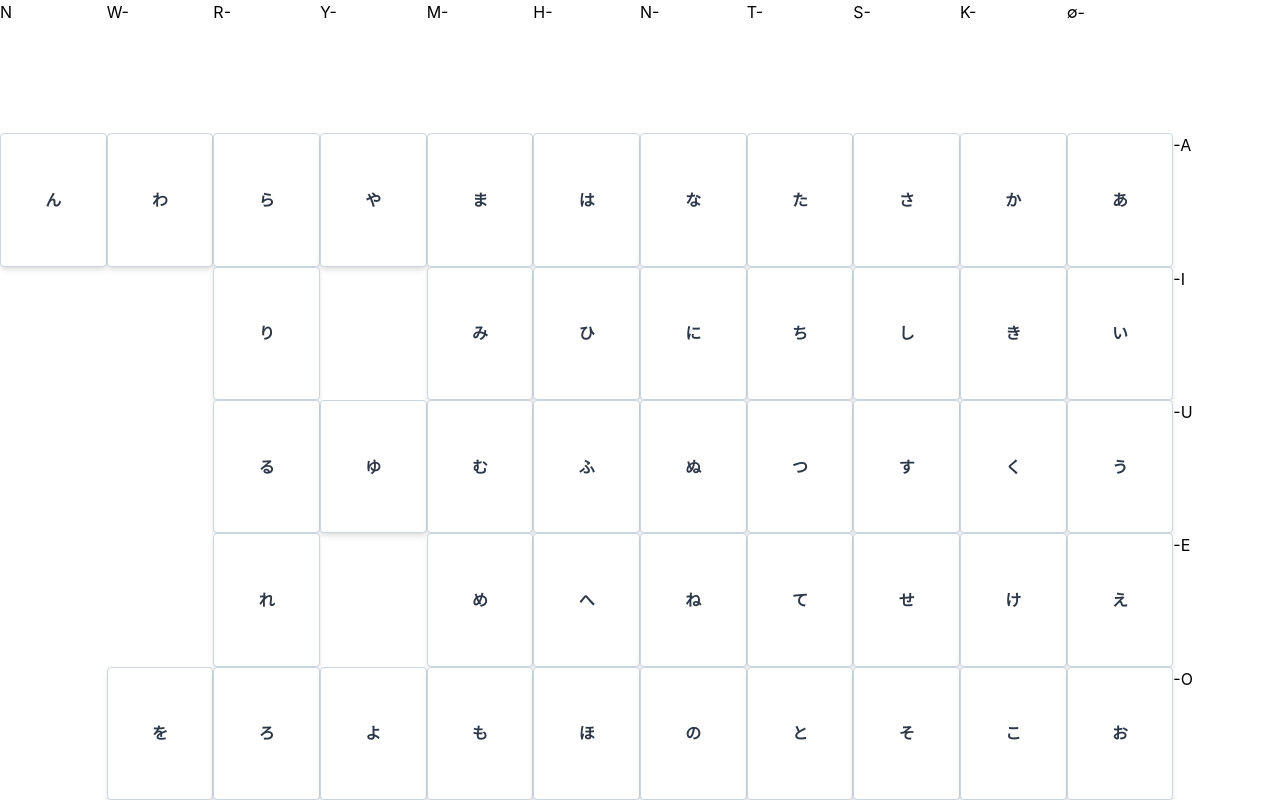
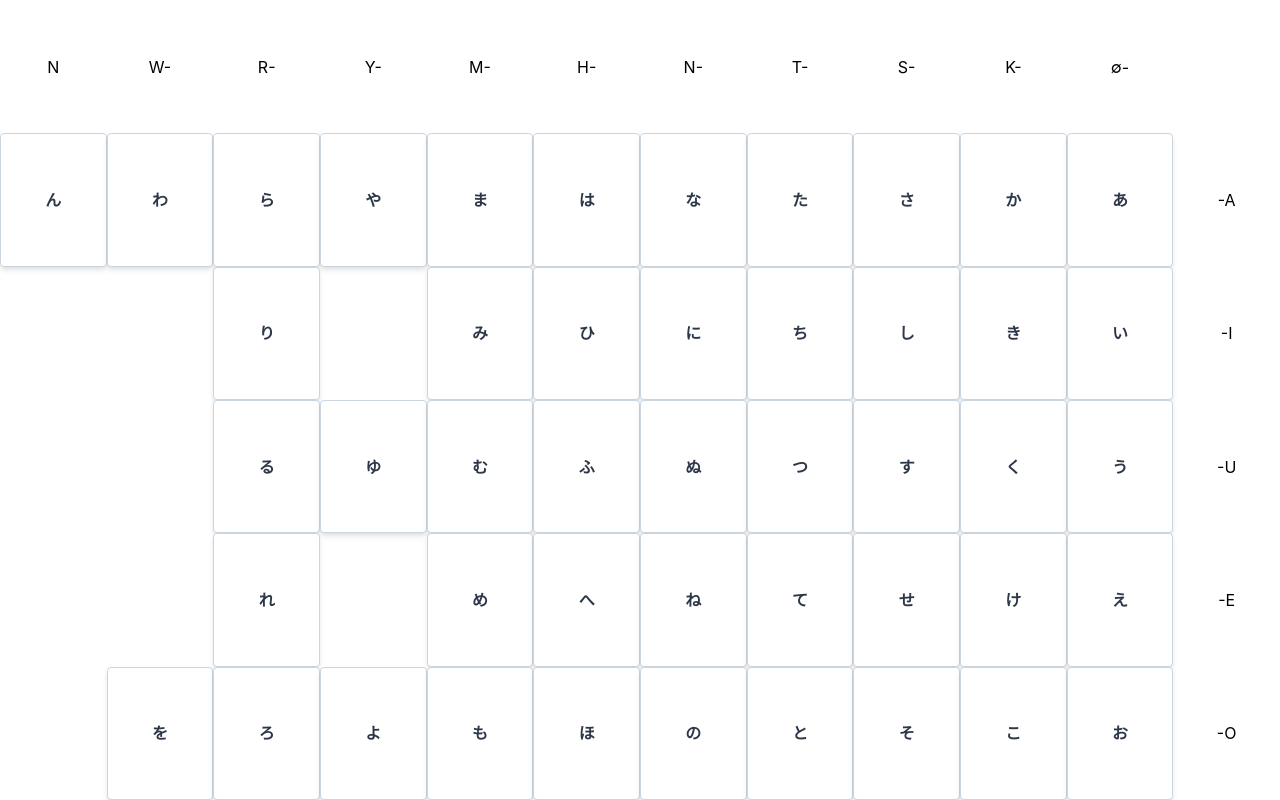
Before and after one commit to tryenc/hiragana, a React (Create React App) app: page / in a window 1280 px wide. Built offline with nearby package versions, Linux system fonts and the light colour scheme.

Commit message:
Table orientation for landscape and portrait

```diff
--- a/src/App.js
+++ b/src/App.js
@@ -1,8 +1,13 @@
-import React from "react"
+import React, { useState } from "react"
 import { Table } from "./Table"
 
 function App() {
-  return <Table />
+  const [orientation, setOrientation] = useState(window.screen.orientation.type)
+  window.screen.orientation.addEventListener("change", e => {
+    setOrientation(e.target.type)
+  })
+
+  return <Table orientation={orientation} />
 }
 
 export default App
--- a/src/Character.jsx
+++ b/src/Character.jsx
@@ -9,7 +9,7 @@ export const Character = ({ audioPath, character, style: parentStyle }) => {
     pronunciation.play()
     setPlaying(true)
   }
-
+  // remove this event listener
   pronunciation.addEventListener("ended", () => setPlaying(false))
 
   return (
--- a/src/Table.jsx
+++ b/src/Table.jsx
@@ -3,16 +3,27 @@ import { Character } from "./Character"
 import { characters, firstSound, lastSound } from "./row-configs/index"
 
 const gridStyle = {
-  display: "grid",
-  gridTemplateColumns: "1fr 1fr 1fr 1fr 1fr 1fr 1fr 1fr 1fr 1fr 1fr 1fr",
-  gridTemplateRows: "1fr 1fr 1fr 1fr 1fr 1fr"
+  "landscape-primary": {
+    display: "grid",
+    gridTemplateColumns: "1fr 1fr 1fr 1fr 1fr 1fr 1fr 1fr 1fr 1fr 1fr 1fr",
+    gridTemplateRows: "1fr 1fr 1fr 1fr 1fr 1fr"
+  },
+  "portrait-primary": {
+    display: "grid",
+    gridTemplateRows: "1fr 1fr 1fr 1fr 1fr 1fr 1fr 1fr 1fr 1fr 1fr 1fr",
+    gridTemplateColumns: "1fr 1fr 1fr 1fr 1fr 1fr"
+  }
 }
 
-export function Table() {
+export function Table({ orientation }) {
   return (
-    <div className="h-screen" style={gridStyle}>
+    <div className="h-screen" style={gridStyle[orientation]}>
       {firstSound.map(letter => (
-        <div key={letter.character} style={letter.gridPosition}>
+        <div
+          className="flex items-center justify-center"
+          key={letter.character}
+          style={letter.gridPosition[orientation]}
+        >
           {letter.character}
         </div>
       ))}
@@ -21,11 +32,15 @@ export function Table() {
           key={letter.character}
           audioPath={letter.audioPath}
           character={letter.character}
-          style={letter.gridPosition}
+          style={letter.gridPosition[orientation]}
         />
       ))}
       {lastSound.map(letter => (
-        <div key={letter.character} style={letter.gridPosition}>
+        <div
+          className="flex items-center justify-center"
+          key={letter.character}
+          style={letter.gridPosition[orientation]}
+        >
           {letter.character}
         </div>
       ))}
--- a/src/row-configs/first-sound.js
+++ b/src/row-configs/first-sound.js
@@ -1,46 +1,125 @@
+const index = 1
+
 export const firstSound = [
   {
     character: "N",
-    gridPosition: { gridArea: "1 / 1" }
+    gridPosition: {
+      "landscape-primary": {
+        gridArea: `${index} / 1`
+      },
+      "portrait-primary": {
+        gridArea: `12 / ${index}`
+      }
+    }
   },
   {
     character: "W-",
-    gridPosition: { gridArea: "1 / 2" }
+    gridPosition: {
+      "landscape-primary": {
+        gridArea: `${index} / 2`
+      },
+      "portrait-primary": {
+        gridArea: `11 / ${index}`
+      }
+    }
   },
   {
     character: "R-",
-    gridPosition: { gridArea: "1 / 3" }
+    gridPosition: {
+      "landscape-primary": {
+        gridArea: `${index} / 3`
+      },
+      "portrait-primary": {
+        gridArea: `10 / ${index}`
+      }
+    }
   },
   {
     character: "Y-",
-    gridPosition: { gridArea: "1 / 4" }
+    gridPosition: {
+      "landscape-primary": {
+        gridArea: `${index} / 4`
+      },
+      "portrait-primary": {
+        gridArea: `9 / ${index}`
+      }
+    }
   },
   {
     character: "M-",
-    gridPosition: { gridArea: "1 / 5" }
+    gridPosition: {
+      "landscape-primary": {
+        gridArea: `${index} / 5`
+      },
+      "portrait-primary": {
+        gridArea: `8 / ${index}`
+      }
+    }
   },
   {
     character: "H-",
-    gridPosition: { gridArea: "1 / 6" }
+    gridPosition: {
+      "landscape-primary": {
+        gridArea: `${index} / 6`
+      },
+      "portrait-primary": {
+        gridArea: `7 / ${index}`
+      }
+    }
   },
   {
     character: "N-",
-    gridPosition: { gridArea: "1 / 7" }
+    gridPosition: {
+      "landscape-primary": {
+        gridArea: `${index} / 7`
+      },
+      "portrait-primary": {
+        gridArea: `6 / ${index}`
+      }
+    }
   },
   {
     character: "T-",
-    gridPosition: { gridArea: "1 / 8" }
+    gridPosition: {
+      "landscape-primary": {
+        gridArea: `${index} / 8`
+      },
+      "portrait-primary": {
+        gridArea: `5 / ${index}`
+      }
+    }
   },
   {
     character: "S-",
-    gridPosition: { gridArea: "1 / 9" }
+    gridPosition: {
+      "landscape-primary": {
+        gridArea: `${index} / 9`
+      },
+      "portrait-primary": {
+        gridArea: `4 / ${index}`
+      }
+    }
   },
   {
     character: "K-",
-    gridPosition: { gridArea: "1 / 10" }
+    gridPosition: {
+      "landscape-primary": {
+        gridArea: `${index} / 10`
+      },
+      "portrait-primary": {
+        gridArea: `3 / ${index}`
+      }
+    }
   },
   {
     character: "∅-",
-    gridPosition: { gridArea: "1 / 11" }
+    gridPosition: {
+      "landscape-primary": {
+        gridArea: `${index} / 11`
+      },
+      "portrait-primary": {
+        gridArea: `2 / ${index}`
+      }
+    }
   }
 ]
--- a/src/row-configs/last-sound.js
+++ b/src/row-configs/last-sound.js
@@ -1,22 +1,60 @@
+const colIndex = 12
+const rowIndex = 1
+
 export const lastSound = [
   {
     character: "-A",
-    gridPosition: { gridArea: "2 / 12" }
+    gridPosition: {
+      "landscape-primary": {
+        gridArea: `2 / ${colIndex}`
+      },
+      "portrait-primary": {
+        gridArea: `${rowIndex} / 2`
+      }
+    }
   },
   {
     character: "-I",
-    gridPosition: { gridArea: "3 / 12" }
+    gridPosition: {
+      "landscape-primary": {
+        gridArea: `3 / ${colIndex}`
+      },
+      "portrait-primary": {
+        gridArea: `${rowIndex} / 3`
+      }
+    }
   },
   {
     character: "-U",
-    gridPosition: { gridArea: "4 / 12" }
+    gridPosition: {
+      "landscape-primary": {
+        gridArea: `4 / ${colIndex}`
+      },
+      "portrait-primary": {
+        gridArea: `${rowIndex} / 4`
+      }
+    }
   },
   {
     character: "-E",
-    gridPosition: { gridArea: "5 / 12" }
+    gridPosition: {
+      "landscape-primary": {
+        gridArea: `5 / ${colIndex}`
+      },
+      "portrait-primary": {
+        gridArea: `${rowIndex} / 5`
+      }
+    }
   },
   {
     character: "-O",
-    gridPosition: { gridArea: "6 / 12" }
+    gridPosition: {
+      "landscape-primary": {
+        gridArea: `6 / ${colIndex}`
+      },
+      "portrait-primary": {
+        gridArea: `${rowIndex} / 6`
+      }
+    }
   }
 ]
--- a/src/row-configs/row-a.js
+++ b/src/row-configs/row-a.js
@@ -10,62 +10,139 @@ import sa from "../audio/sa.mp3"
 import ka from "../audio/ka.mp3"
 import a from "../audio/a.mp3"
 
-const rowIndex = 2
+const index = 2
 
 export const rowA = [
   {
     audioPath: n,
     character: "ん",
-    gridPosition: { gridArea: `${rowIndex} / 1` }
+    gridPosition: {
+      "landscape-primary": {
+        gridArea: `${index} / 1`
+      },
+      "portrait-primary": {
+        gridArea: `12 / ${index}`
+      }
+    }
   },
   {
     audioPath: wa,
     character: "わ",
-    gridPosition: { gridArea: `${rowIndex} / 2` }
+    gridPosition: {
+      "landscape-primary": {
+        gridArea: `${index} / 2`
+      },
+      "portrait-primary": {
+        gridArea: `11 / ${index}`
+      }
+    }
   },
   {
     audioPath: ra,
     character: "ら",
-    gridPosition: { gridArea: `${rowIndex} / 3` }
+    gridPosition: {
+      "landscape-primary": {
+        gridArea: `${index} / 3`
+      },
+      "portrait-primary": {
+        gridArea: `10 / ${index}`
+      }
+    }
   },
   {
     audioPath: ya,
     character: "や",
-    gridPosition: { gridArea: `${rowIndex} / 4` }
+    gridPosition: {
+      "landscape-primary": {
+        gridArea: `${index} / 4`
+      },
+      "portrait-primary": {
+        gridArea: `9 / ${index}`
+      }
+    }
   },
   {
     audioPath: ma,
     character: "ま",
-    gridPosition: { gridArea: `${rowIndex} / 5` }
+    gridPosition: {
+      "landscape-primary": {
+        gridArea: `${index} / 5`
+      },
+      "portrait-primary": {
+        gridArea: `8 / ${index}`
+      }
+    }
   },
   {
     audioPath: ha,
     character: "は",
-    gridPosition: { gridArea: `${rowIndex} / 6` }
+    gridPosition: {
+      "landscape-primary": {
+        gridArea: `${index} / 6`
+      },
+      "portrait-primary": {
+        gridArea: `7 / ${index}`
+      }
+    }
   },
   {
     audioPath: na,
     character: "な",
-    gridPosition: { gridArea: `${rowIndex} / 7` }
+    gridPosition: {
+      "landscape-primary": {
+        gridArea: `${index} / 7`
+      },
+      "portrait-primary": {
+        gridArea: `6 / ${index}`
+      }
+    }
   },
   {
     audioPath: ta,
     character: "た",
-    gridPosition: { gridArea: `${rowIndex} / 8` }
+    gridPosition: {
+      "landscape-primary": {
+        gridArea: `${index} / 8`
+      },
+      "portrait-primary": {
+        gridArea: `5 / ${index}`
+      }
+    }
   },
   {
     audioPath: sa,
     character: "さ",
-    gridPosition: { gridArea: `${rowIndex} / 9` }
+    gridPosition: {
+      "landscape-primary": {
+        gridArea: `${index} / 9`
+      },
+      "portrait-primary": {
+        gridArea: `4 / ${index}`
+      }
+    }
   },
   {
     audioPath: ka,
     character: "か",
-    gridPosition: { gridArea: `${rowIndex} / 10` }
+    gridPosition: {
+      "landscape-primary": {
+        gridArea: `${index} / 10`
+      },
+      "portrait-primary": {
+        gridArea: `3 / ${index}`
+      }
+    }
   },
   {
     audioPath: a,
     character: "あ",
-    gridPosition: { gridArea: `${rowIndex} / 11` }
+    gridPosition: {
+      "landscape-primary": {
+        gridArea: `${index} / 11`
+      },
+      "portrait-primary": {
+        gridArea: `2 / ${index}`
+      }
+    }
   }
 ]
--- a/src/row-configs/row-e.js
+++ b/src/row-configs/row-e.js
@@ -7,47 +7,87 @@ import se from "../audio/se.mp3"
 import ke from "../audio/ke.mp3"
 import e from "../audio/e.mp3"
 
-const rowIndex = 5
+const index = 5
 
 export const rowE = [
   {
     audioPath: re,
     character: "れ",
-    gridPosition: { gridArea: `${rowIndex} / 3` }
+    gridPosition: {
+      "landscape-primary": { gridArea: `${index} / 3` },
+      "portrait-primary": {
+        gridArea: `10 / ${index}`
+      }
+    }
   },
   {
     audioPath: me,
     character: "め",
-    gridPosition: { gridArea: `${rowIndex} / 5` }
+    gridPosition: {
+      "landscape-primary": { gridArea: `${index} / 5` },
+      "portrait-primary": {
+        gridArea: `8 / ${index}`
+      }
+    }
   },
   {
     audioPath: he,
     character: "へ",
-    gridPosition: { gridArea: `${rowIndex} / 6` }
+    gridPosition: {
+      "landscape-primary": { gridArea: `${index} / 6` },
+      "portrait-primary": {
+        gridArea: `7 / ${index}`
+      }
+    }
   },
   {
     audioPath: ne,
     character: "ね",
-    gridPosition: { gridArea: `${rowIndex} / 7` }
+    gridPosition: {
+      "landscape-primary": { gridArea: `${index} / 7` },
+      "portrait-primary": {
+        gridArea: `6 / ${index}`
+      }
+    }
   },
   {
     audioPath: te,
     character: "て",
-    gridPosition: { gridArea: `${rowIndex} / 8` }
+    gridPosition: {
+      "landscape-primary": { gridArea: `${index} / 8` },
+      "portrait-primary": {
+        gridArea: `5 / ${index}`
+      }
+    }
   },
   {
     audioPath: se,
     character: "せ",
-    gridPosition: { gridArea: `${rowIndex} / 9` }
+    gridPosition: {
+      "landscape-primary": { gridArea: `${index} / 9` },
+      "portrait-primary": {
+        gridArea: `4 / ${index}`
+      }
+    }
   },
   {
     audioPath: ke,
     character: "け",
-    gridPosition: { gridArea: `${rowIndex} / 10` }
+    gridPosition: {
+      "landscape-primary": { gridArea: `${index} / 10` },
+      "portrait-primary": {
+        gridArea: `3 / ${index}`
+      }
+    }
   },
   {
     audioPath: e,
     character: "え",
-    gridPosition: { gridArea: `${rowIndex} / 11` }
+    gridPosition: {
+      "landscape-primary": { gridArea: `${index} / 11` },
+      "portrait-primary": {
+        gridArea: `2 / ${index}`
+      }
+    }
   }
 ]
--- a/src/row-configs/row-i.js
+++ b/src/row-configs/row-i.js
@@ -7,47 +7,103 @@ import shi from "../audio/shi.mp3"
 import ki from "../audio/ki.mp3"
 import i from "../audio/i.mp3"
 
-const rowIndex = 3
+const index = 3
 
 export const rowI = [
   {
     audioPath: ri,
     character: "り",
-    gridPosition: { gridArea: `${rowIndex} / 3` }
+    gridPosition: {
+      "landscape-primary": {
+        gridArea: `${index} / 3`
+      },
+      "portrait-primary": {
+        gridArea: `10 / ${index}`
+      }
+    }
   },
   {
     audioPath: mi,
     character: "み",
-    gridPosition: { gridArea: `${rowIndex} / 5` }
+    gridPosition: {
+      "landscape-primary": {
+        gridArea: `${index} / 5`
+      },
+      "portrait-primary": {
+        gridArea: `8 / ${index}`
+      }
+    }
   },
   {
     audioPath: hi,
     character: "ひ",
-    gridPosition: { gridArea: `${rowIndex} / 6` }
+    gridPosition: {
+      "landscape-primary": {
+        gridArea: `${index} / 6`
+      },
+      "portrait-primary": {
+        gridArea: `7 / ${index}`
+      }
+    }
   },
   {
     audioPath: ni,
     character: "に",
-    gridPosition: { gridArea: `${rowIndex} / 7` }
+    gridPosition: {
+      "landscape-primary": {
+        gridArea: `${index} / 7`
+      },
+      "portrait-primary": {
+        gridArea: `6 / ${index}`
+      }
+    }
   },
   {
     audioPath: chi,
     character: "ち",
-    gridPosition: { gridArea: `${rowIndex} / 8` }
+    gridPosition: {
+      "landscape-primary": {
+        gridArea: `${index} / 8`
+      },
+      "portrait-primary": {
+        gridArea: `5 / ${index}`
+      }
+    }
   },
   {
     audioPath: shi,
     character: "し",
-    gridPosition: { gridArea: `${rowIndex} / 9` }
+    gridPosition: {
+      "landscape-primary": {
+        gridArea: `${index} / 9`
+      },
+      "portrait-primary": {
+        gridArea: `4 / ${index}`
+      }
+    }
   },
   {
     audioPath: ki,
     character: "き",
-    gridPosition: { gridArea: `${rowIndex} / 10` }
+    gridPosition: {
+      "landscape-primary": {
+        gridArea: `${index} / 10`
+      },
+      "portrait-primary": {
+        gridArea: `3 / ${index}`
+      }
+    }
   },
   {
     audioPath: i,
     character: "い",
-    gridPosition: { gridArea: `${rowIndex} / 11` }
+    gridPosition: {
+      "landscape-primary": {
+        gridArea: `${index} / 11`
+      },
+      "portrait-primary": {
+        gridArea: `2 / ${index}`
+      }
+    }
   }
 ]
--- a/src/row-configs/row-o.js
+++ b/src/row-configs/row-o.js
@@ -9,57 +9,127 @@ import so from "../audio/so.mp3"
 import ko from "../audio/ko.mp3"
 import wo from "../audio/wo.mp3"
 
-const rowIndex = 6
+const index = 6
 
 export const rowO = [
   {
     audioPath: wo,
     character: "を",
-    gridPosition: { gridArea: `${rowIndex} / 2` }
+    gridPosition: {
+      "landscape-primary": {
+        gridArea: `${index} / 2`
+      },
+      "portrait-primary": {
+        gridArea: `11 / ${index}`
+      }
+    }
   },
   {
     audioPath: ro,
     character: "ろ",
-    gridPosition: { gridArea: `${rowIndex} / 3` }
+    gridPosition: {
+      "landscape-primary": {
+        gridArea: `${index} / 3`
+      },
+      "portrait-primary": {
+        gridArea: `10 / ${index}`
+      }
+    }
   },
   {
     audioPath: yo,
     character: "よ",
-    gridPosition: { gridArea: `${rowIndex} / 4` }
+    gridPosition: {
+      "landscape-primary": {
+        gridArea: `${index} / 4`
+      },
+      "portrait-primary": {
+        gridArea: `9 / ${index}`
+      }
+    }
   },
   {
     audioPath: mo,
     character: "も",
-    gridPosition: { gridArea: `${rowIndex} / 5` }
+    gridPosition: {
+      "landscape-primary": {
+        gridArea: `${index} / 5`
+      },
+      "portrait-primary": {
+        gridArea: `8 / ${index}`
+      }
+    }
   },
   {
     audioPath: ho,
     character: "ほ",
-    gridPosition: { gridArea: `${rowIndex} / 6` }
+    gridPosition: {
+      "landscape-primary": {
+        gridArea: `${index} / 6`
+      },
+      "portrait-primary": {
+        gridArea: `7 / ${index}`
+      }
+    }
   },
   {
     audioPath: no,
     character: "の",
-    gridPosition: { gridArea: `${rowIndex} / 7` }
+    gridPosition: {
+      "landscape-primary": {
+        gridArea: `${index} / 7`
+      },
+      "portrait-primary": {
+        gridArea: `6 / ${index}`
+      }
+    }
   },
   {
     audioPath: to,
     character: "と",
-    gridPosition: { gridArea: `${rowIndex} / 8` }
+    gridPosition: {
+      "landscape-primary": {
+        gridArea: `${index} / 8`
+      },
+      "portrait-primary": {
+        gridArea: `5 / ${index}`
+      }
+    }
   },
   {
     audioPath: so,
     character: "そ",
-    gridPosition: { gridArea: `${rowIndex} / 9` }
+    gridPosition: {
+      "landscape-primary": {
+        gridArea: `${index} / 9`
+      },
+      "portrait-primary": {
+        gridArea: `4 / ${index}`
+      }
+    }
   },
   {
     audioPath: ko,
     character: "こ",
-    gridPosition: { gridArea: `${rowIndex} / 10` }
+    gridPosition: {
+      "landscape-primary": {
+        gridArea: `${index} / 10`
+      },
+      "portrait-primary": {
+        gridArea: `3 / ${index}`
+      }
+    }
   },
   {
     audioPath: o,
     character: "お",
-    gridPosition: { gridArea: `${rowIndex} / 11` }
+    gridPosition: {
+      "landscape-primary": {
+        gridArea: `${index} / 11`
+      },
+      "portrait-primary": {
+        gridArea: `2 / ${index}`
+      }
+    }
   }
 ]
--- a/src/row-configs/row-u.js
+++ b/src/row-configs/row-u.js
@@ -8,50 +8,115 @@ import su from "../audio/su.mp3"
 import ku from "../audio/ku.mp3"
 import u from "../audio/u.mp3"
 
+const index = 4
+
 export const rowU = [
   {
     audioPath: ru,
     character: "る",
-    gridPosition: { gridArea: "4 / 3" }
+    gridPosition: {
+      "landscape-primary": {
+        gridArea: `${index} / 3`
+      },
+      "portrait-primary": {
+        gridArea: `10 / ${index}`
+      }
+    }
   },
   {
     audioPath: yu,
     character: "ゆ",
-    gridPosition: { gridArea: "4 / 4" }
+    gridPosition: {
+      "landscape-primary": {
+        gridArea: `${index} / 4`
+      },
+      "portrait-primary": {
+        gridArea: `9 / ${index}`
+      }
+    }
   },
   {
     audioPath: mu,
     character: "む",
-    gridPosition: { gridArea: "4 / 5" }
+    gridPosition: {
+      "landscape-primary": {
+        gridArea: `${index} / 5`
+      },
+      "portrait-primary": {
+        gridArea: `8 / ${index}`
+      }
+    }
   },
   {
     audioPath: fu,
     character: "ふ",
-    gridPosition: { gridArea: "4 / 6" }
+    gridPosition: {
+      "landscape-primary": {
+        gridArea: `${index} / 6`
+      },
+      "portrait-primary": {
+        gridArea: `7 / ${index}`
+      }
+    }
   },
   {
     audioPath: nu,
     character: "ぬ",
-    gridPosition: { gridArea: "4 / 7" }
+    gridPosition: {
+      "landscape-primary": {
+        gridArea: `${index} / 7`
+      },
+      "portrait-primary": {
+        gridArea: `6 / ${index}`
+      }
+    }
   },
   {
     audioPath: tsu,
     character: "つ",
-    gridPosition: { gridArea: "4 / 8" }
+    gridPosition: {
+      "landscape-primary": {
+        gridArea: `${index} / 8`
+      },
+      "portrait-primary": {
+        gridArea: `5 / ${index}`
+      }
+    }
   },
   {
     audioPath: su,
     character: "す",
-    gridPosition: { gridArea: "4 / 9" }
+    gridPosition: {
+      "landscape-primary": {
+        gridArea: `${index} / 9`
+      },
+      "portrait-primary": {
+        gridArea: `4 / ${index}`
+      }
+    }
   },
   {
     audioPath: ku,
     character: "く",
-    gridPosition: { gridArea: "4 / 10" }
+    gridPosition: {
+      "landscape-primary": {
+        gridArea: `${index} / 10`
+      },
+      "portrait-primary": {
+        gridArea: `3 / ${index}`
+      }
+    }
   },
   {
     audioPath: u,
     character: "う",
-    gridPosition: { gridArea: "4 / 11" }
+    gridPosition: {
+      "landscape-primary": {
+        gridArea: `${index} / 11`
+      },
+      "portrait-primary": {
+        gridArea: `2 / ${index}`
+      }
+    }
   }
 ]
```
